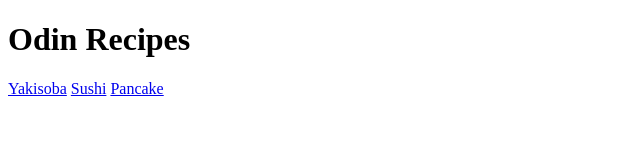
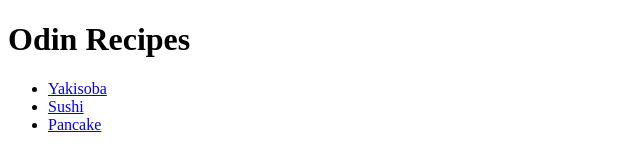
Before and after one commit to Ice0ownz3/odin-recipes, a plain HTML site: page index.html in a window 1280 px wide. Shown: the whole page, without its empty margins (0-640 px from the left). Drawn offline with Linux system fonts and the light colour scheme.

Commit message:
Update index.html to have recipes inside unordered list

```diff
--- a/index.html
+++ b/index.html
@@ -7,10 +7,10 @@
     <body>
         <h1>Odin Recipes</h1>
 
-        <a href="recipes/yakisoba.html">Yakisoba</a>
-
-        <a href="recipes/sushi.html">Sushi</a>
-
-        <a href="recipes/pancake.html">Pancake</a>
+        <ul>
+        <li><a href="recipes/yakisoba.html">Yakisoba</a></li>
+        <li><a href="recipes/sushi.html">Sushi</a></li>
+        <li><a href="recipes/pancake.html">Pancake</a></li>
+        </ul>
     </body>
 </html>
```
